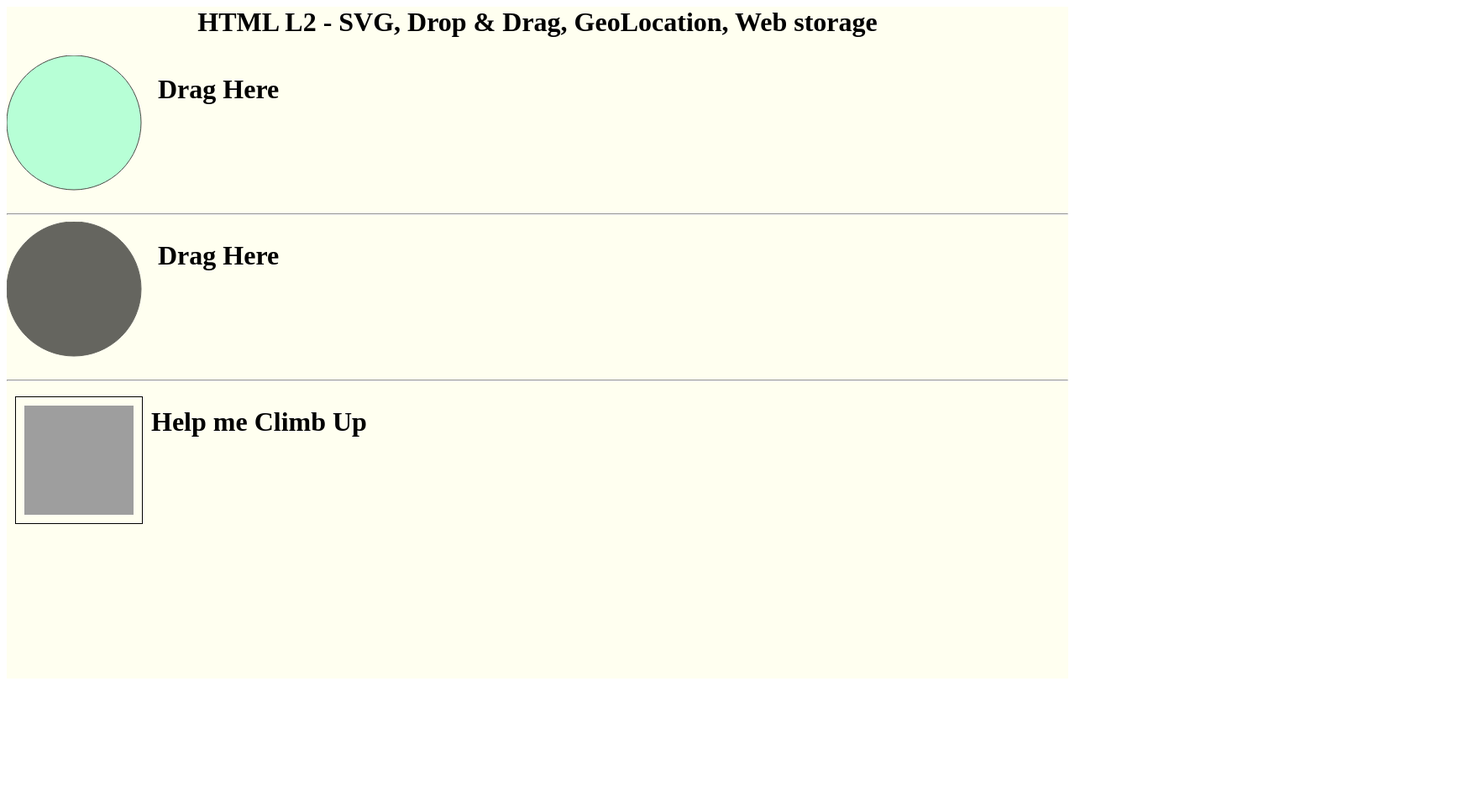
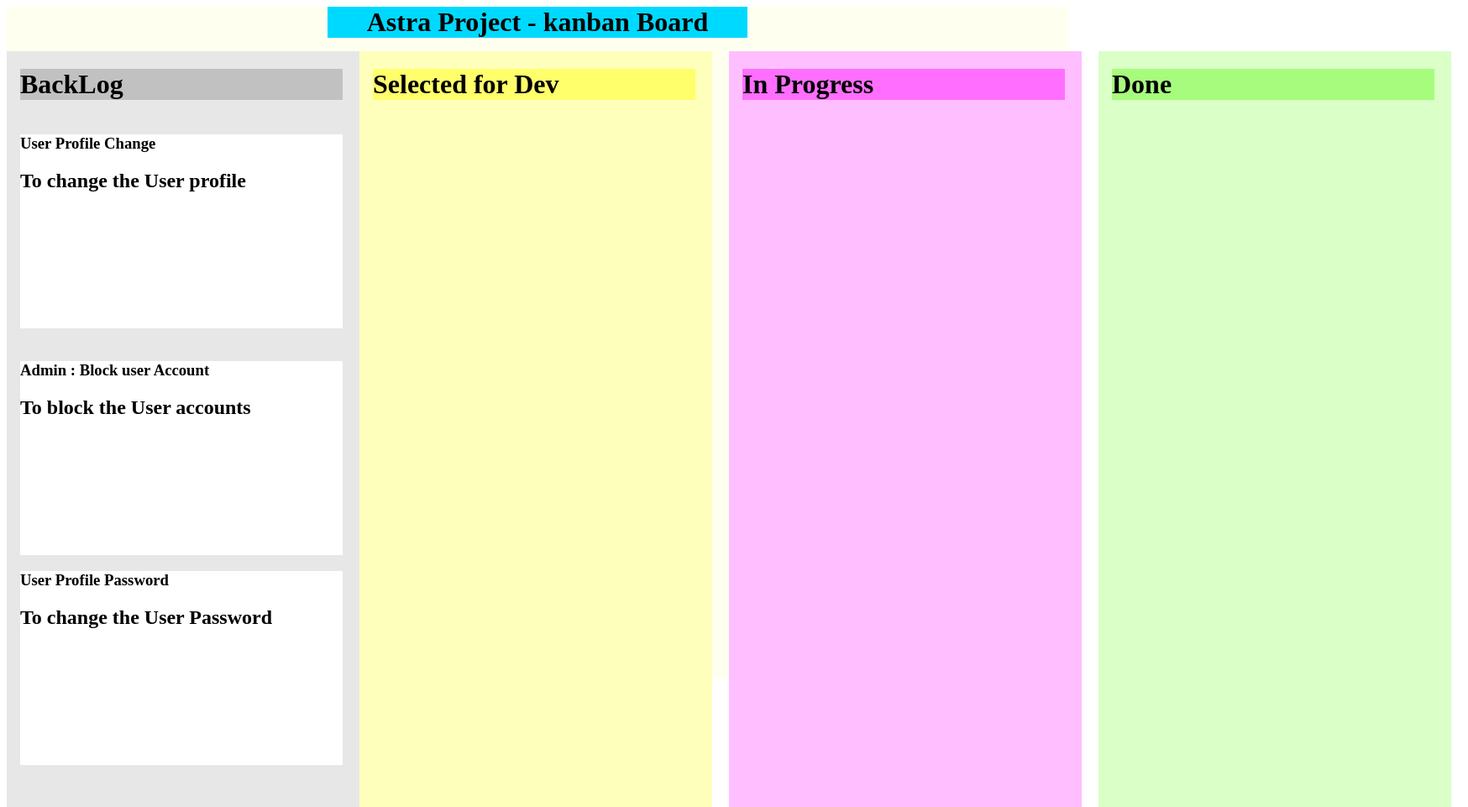
Before and after one commit to HariharanSankar/htmll2, a plain HTML site: page index.html in a window 1280 px wide. Shown: the whole page at 84% size, 1748 px wide, since content can reach past the window. Before the commit the page ends 816 px from the top, so only its background shows below. Drawn offline with Linux system fonts and the light colour scheme; grey boxes are pictures that could not be loaded.

Commit message:
modified the code

```diff
--- a/index.html
+++ b/index.html
@@ -9,28 +9,66 @@
 
 <body>
     <div id="bg">
+        <h1 id="header">Astra Project - kanban Board</h1>
+        <p id="pos" style="text-align: center;"></p>
+        <div class="container">
+            <div id="droparea" class="backlog">
+                <svg width="420" height="900" ondrop="drop(event)" ondragover="allowDrop(event)">
+                    <rect width="420" height="900" style="fill:rgb(231, 231, 231);" ondrop="drop(event)" ondragover="allowDrop(event)"> </rect>
+                    <foreignobject x="0" y="0" width="400" height="100" >
+                            <h1>BackLog</h1>
+                    </foreignobject>
+                    <foreignobject x="" y="80" width="400" height="250">
+                            <div class="box"  draggable="true" ondragstart="drag(event)" id="drag1">
+                                <h3>User Profile Change</h3>
+                                <h2>To change the User profile</h2>
+                            </div>
+                    </foreignobject>
+                    <foreignobject x="" y="350" width="400" height="250">
+                            <div class="box"  draggable="true" ondragstart="drag(event)" id="drag2">
+                                <h3>Admin : Block user Account</h3>
+                                <h2>To block the User accounts</h2>
+                            </div>
+                    </foreignobject>
+                     <foreignobject x="" y="600" width="400" height="250">
+                            <div class="box"  draggable="true" ondragstart="drag(event)" id="drag3">
+                                <h3>User Profile Password</h3>
+                                <h2>To change the User Password</h2>
+                            </div>
+                        </foreignobject>
 
-        <h1 id="header" style="text-align:center">HTML L2 - SVG, Drop & Drag, GeoLocation, Web storage</h1>
-        <p id="pos" style="text-align: center;"></p>
-        <div id="droparea" ondrop="drop(event)" ondragover="allowDrop(event)">
-            <svg width="180" height="180">
-                <circle cx="80" cy="80" r="80" stroke="black" stroke-width="1" fill="#99ffcc" opacity="0.70" />
-            </svg>
-            <h1>Drag Here</h1>
-        </div>
-        <hr>
-        <div id="droparea" ondrop="drop(event)" ondragover="allowDrop(event)">
-            <svg width="180" height="180">
-                <circle cx="80" cy="80" r="80" stroke="black" stroke-width="1" fill="calamon" opacity="0.60" />
-            </svg>
-            <h1>Drag Here</h1>
-        </div>
-        <hr>
-        <div id="droparea">
-            <div id="box" ondrop="drop(event)" ondragover="allowDrop(event)">
-                <img src="hello.gif" draggable="true" ondragstart="drag(event)" id="drag1" width="130" height="130">
+                    <foreignobject x="" y="1000" width="400" height="250">
+                            <div class="box"  draggable="true" ondragstart="drag(event)" id="drag4">
+                                <h3>Add new user list Change</h3>
+                                <h2>To add new  User list</h2>
+                        </div>
+                    </foreignobject>
+                </svg>
             </div>
-        <h1>Help me Climb Up</h1>
+            <div id="droparea" class="SelectedforDev" >
+                <svg width="440" height="900" >
+                    <rect width="420" height="900" style="fill:rgb(255, 255, 188);" ondrop="drop(event)" ondragover="allowDrop(event)"/>
+                    <foreignobject x="0" y="0" width="400" height="250" >
+                            <h1>Selected for Dev</h1>
+                    </foreignobject>
+                </svg>
+            </div>
+            <div id="droparea" class="InProgress" ondrop="drop(event)" ondragover="allowDrop(event)">
+                <svg width="440" height="900" ondrop="drop(event)" ondragover="allowDrop(event)">
+                    <rect width="420" height="900" style="fill:rgb(255, 190, 255);"ondrop="drop(event)" ondragover="allowDrop(event)" />
+                    <foreignobject x="0" y="0" width="400" height="250" >
+                            <h1>In Progress</h1>
+                    </foreignobject>
+                </svg>
+            </div>
+            <div id="droparea" class="Done" >
+                <svg width="440" height="900" ondrop="drop(event)" ondragover="allowDrop(event)">
+                    <rect width="420" height="900" style="fill:rgb(218, 255, 199);"ondrop="drop(event)" ondragover="allowDrop(event)" />
+                    <foreignobject x="0" y="0" width="400" height="250" ondrop="drop(event)" ondragover="allowDrop(event)">
+                            <h1>Done</h1>
+                    </foreignobject>
+                </svg>
+            </div>
         </div>
     </div>
 </body>
--- a/script.js
+++ b/script.js
@@ -1,15 +1,15 @@
 var x = document.getElementById("pos");
 
-function getLocation() {
-    if (navigator.geolocation) {
-        navigator.geolocation.getCurrentPosition(showPosition);
-    } else {
-        x.innerHTML = "Geolocation is not supported in this browser";
-    }
-}
-function showPosition(position) {
-    x.innerHTML = "Latitude : " + position.coords.latitude + "<br>Longitude : " + position.coords.longitude;
-}
+// function getLocation() {
+//     if (navigator.geolocation) {
+//         navigator.geolocation.getCurrentPosition(showPosition);
+//     } else {
+//         x.innerHTML = "Geolocation is not supported in this browser";
+//     }
+// }
+// function showPosition(position) {
+//     x.innerHTML = "Latitude : " + position.coords.latitude + "<br>Longitude : " + position.coords.longitude;
+// }
 
 function allowDrop(ev) {
     ev.preventDefault();
--- a/style.css
+++ b/style.css
@@ -2,21 +2,44 @@
     background-color: #fffff0;
     height: 100vh;
 }
+#header{
+    text-align: center;
+    background-color: rgb(0, 217, 255);
+    width: 500px;
+    margin: auto;
+}
+.container{
+    width: 100%;
+    display: flex;
+    flex-direction: row;
+    margin: auto;
+}
 
 #droparea{
-    display: flex;
     width: 100%;
 }
-#droparead h1{
-    position: fixed;
-    text-align: center;
+#droparea h1{
+    margin-left: 1rem;
+}
+.backlog h1{
+    background-color: rgb(194, 193, 193);
+}
+.SelectedforDev h1{
+    background-color: rgb(255, 255, 107);;
+}
+.InProgress h1{
+    background-color: rgb(255, 110, 255);;
+}
+.Done h1{
+    background-color: rgb(167, 252, 125);
 }
 
-#box {
-    width: 130px;
-    height: 130px;
-    margin: 10px;
-    padding: 10px;
-    border: 1px solid black;
-    z-index: 99;
+.box{
+    background-color: white;
+    margin-left: 1rem;
+    width: 440px;
+    height: 300px;
 }
+.block{
+   position: absolute;
+}
```
Also changed, not shown: 1 other file.
